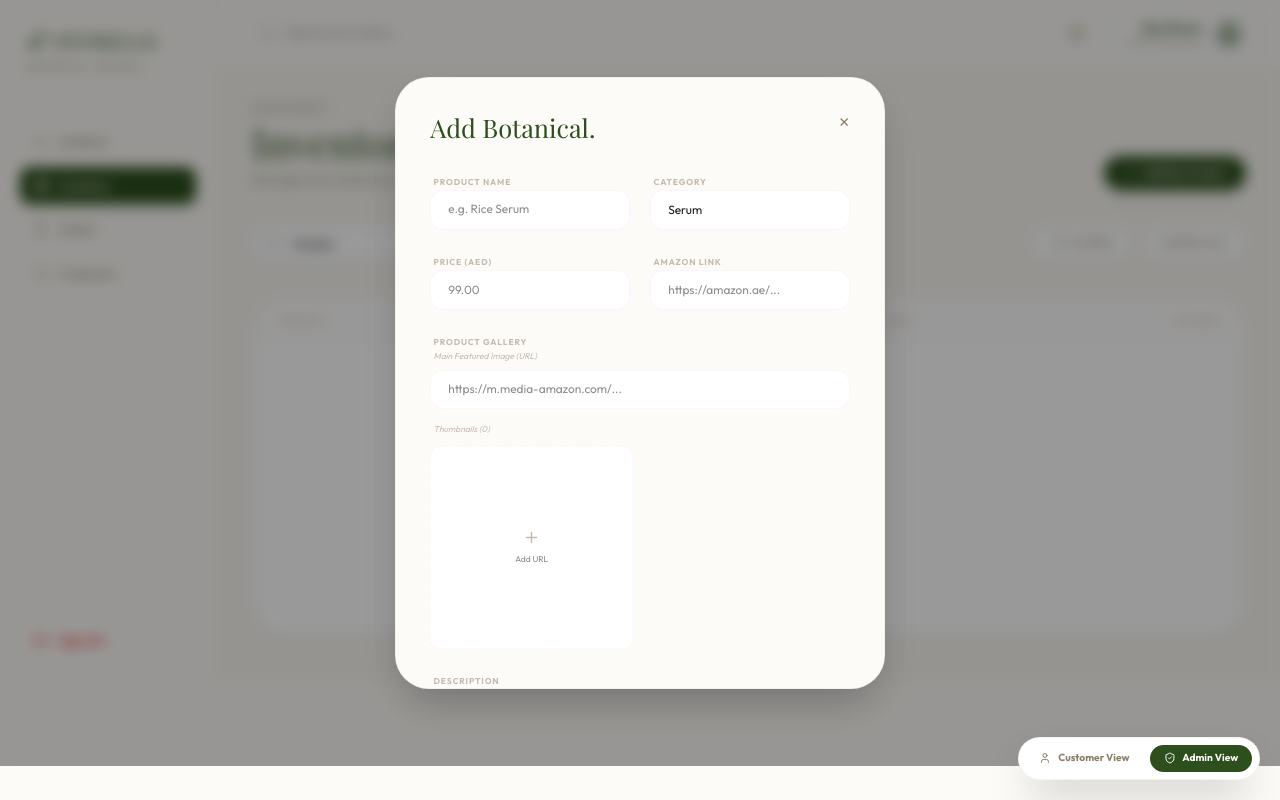
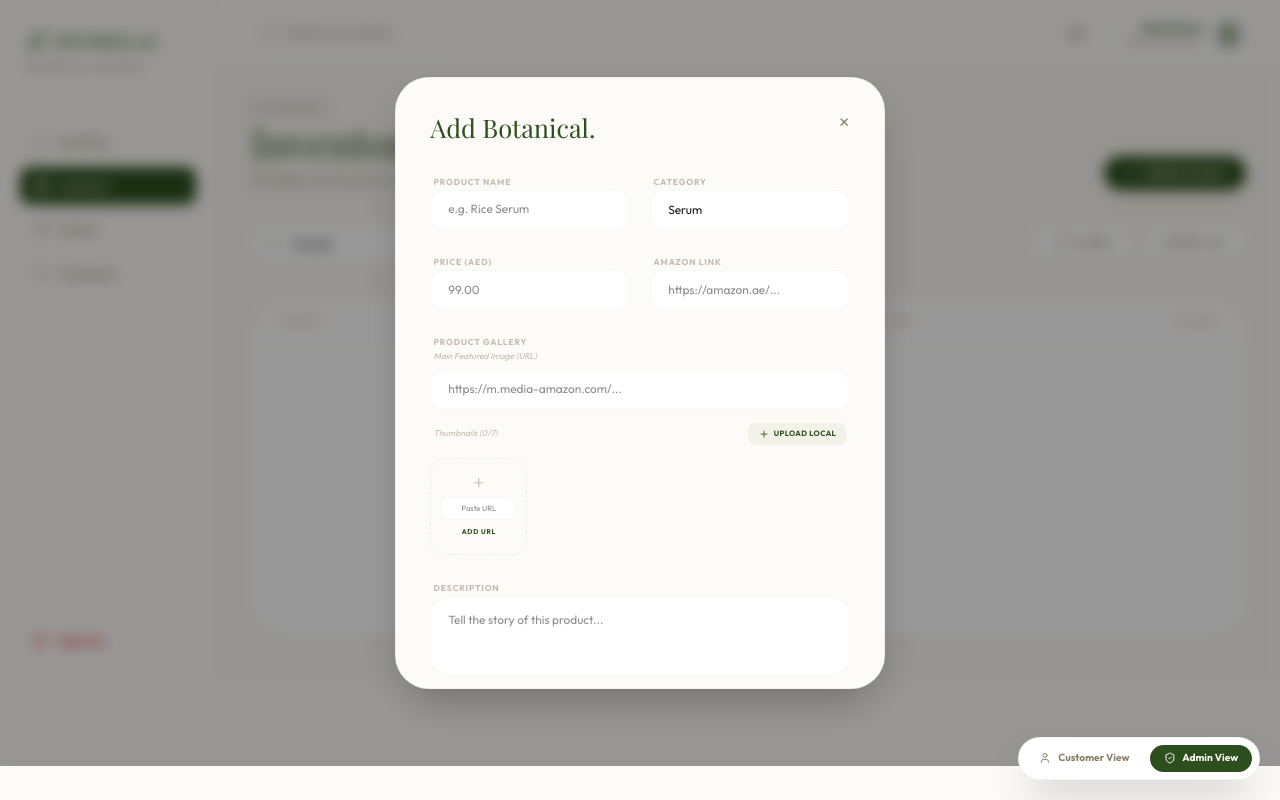
Before and after one commit to thameem89/hydrelle, a Next.js app: page /dashboard/admin/inventory in a window 1280 px wide. Both pictures are taken after typing "Sample" into the empty fields and a click on the button "Add New Product". Built offline with nearby package versions, Linux system fonts and the light colour scheme; a web font is replaced by a local one.

Commit message:
Admin upgrade: added local image upload, 7-image gallery limit, and improved URL addition

```diff
--- /dev/null
+++ b/app/api/upload/route.ts
@@ -0,0 +1,31 @@
+import { NextResponse } from 'next/server';
+import fs from 'fs';
+import path from 'path';
+
+export async function POST(request: Request) {
+  try {
+    const formData = await request.formData();
+    const file = formData.get('file') as File;
+
+    if (!file) {
+      return NextResponse.json({ success: false, error: 'No file uploaded' }, { status: 400 });
+    }
+
+    const buffer = Buffer.from(await file.arrayBuffer());
+    const fileName = `${Date.now()}-${file.name.replace(/\s+/g, '-')}`;
+    const uploadDir = path.join(process.cwd(), 'public', 'uploads');
+
+    if (!fs.existsSync(uploadDir)) {
+      fs.mkdirSync(uploadDir, { recursive: true });
+    }
+
+    const filePath = path.join(uploadDir, fileName);
+    fs.writeFileSync(filePath, buffer);
+
+    const relativePath = `/uploads/${fileName}`;
+    return NextResponse.json({ success: true, url: relativePath });
+  } catch (error) {
+    console.error('Upload error:', error);
+    return NextResponse.json({ success: false, error: 'Failed to upload file' }, { status: 500 });
+  }
+}
--- a/app/dashboard/admin/inventory/page.tsx
+++ b/app/dashboard/admin/inventory/page.tsx
@@ -226,43 +226,98 @@ const InventoryPage = () => {
                 </div>
 
                 {/* Gallery Management */}
-                <div className="space-y-3">
-                  <p className="text-[10px] text-earth-soft italic px-1">Thumbnails ({formData.images?.length || 0})</p>
-                  <div className="grid grid-cols-2 gap-4">
-                    {(formData as any).images?.map((img: string, idx: number) => (
-                      <div key={idx} className="relative group aspect-square bg-white rounded-xl border border-earth-soft/5 overflow-hidden">
+                <div className="space-y-4">
+                  <div className="flex items-center justify-between px-1">
+                    <p className="text-[10px] text-earth-soft italic">Thumbnails ({formData.images?.length || 0}/7)</p>
+                    <div className="flex gap-2">
+                      <label className="cursor-pointer bg-botanical-dark/5 hover:bg-botanical-dark/10 text-botanical-dark px-3 py-1.5 rounded-lg text-[9px] font-bold uppercase tracking-wider transition-colors flex items-center gap-1.5">
+                        <Plus size={12} />
+                        Upload Local
+                        <input
+                          type="file"
+                          className="hidden"
+                          accept="image/*"
+                          onChange={async (e) => {
+                            const file = e.target.files?.[0];
+                            if (file) {
+                              if ((formData.images?.length || 0) >= 7) {
+                                alert("Maximum 7 thumbnails allowed.");
+                                return;
+                              }
+                              const uploadData = new FormData();
+                              uploadData.append('file', file);
+                              const res = await fetch('/api/upload', { method: 'POST', body: uploadData });
+                              const result = await res.json();
+                              if (result.success) {
+                                setFormData({...formData, images: [...(formData.images || []), result.url]});
+                              }
+                            }
+                          }}
+                        />
+                      </label>
+                    </div>
+                  </div>
+
+                  <div className="grid grid-cols-2 md:grid-cols-4 gap-3">
+                    {(formData.images || []).map((img, idx) => (
+                      <div key={idx} className="relative group aspect-square bg-white rounded-2xl border border-earth-soft/5 overflow-hidden shadow-sm">
                         <img src={img} alt="" className="object-cover w-full h-full" />
                         <button
                           type="button"
                           onClick={() => {
-                            const newImages = [...(formData as any).images];
+                            const newImages = [...(formData.images || [])];
                             newImages.splice(idx, 1);
-                            setFormData({...formData, images: newImages} as any);
+                            setFormData({...formData, images: newImages});
                           }}
-                          className="absolute top-2 right-2 p-1.5 bg-red-500 text-white rounded-lg opacity-0 group-hover:opacity-100 transition-opacity"
+                          className="absolute top-2 right-2 p-1.5 bg-red-500/90 text-white rounded-lg opacity-0 group-hover:opacity-100 transition-opacity backdrop-blur-sm"
                         >
                           <Trash2 size={12} />
                         </button>
                       </div>
                     ))}
-                    <div className="aspect-square bg-white border-2 border-dashed border-earth-soft/10 rounded-xl flex flex-col items-center justify-center p-4 text-center space-y-2">
-                      <Plus size={20} className="text-earth-soft" />
+                    {(formData.images || []).length < 7 && (
+                      <div className="aspect-square bg-cream/50 border-2 border-dashed border-earth-soft/20 rounded-2xl flex flex-col items-center justify-center p-3 relative group">
+                        <div className="flex flex-col items-center gap-2 w-full">
+                          <Plus size={16} className="text-earth-soft" />
                           <input
                             type="text"
-                        placeholder="Add URL"
+                            placeholder="Paste URL"
+                            className="w-full text-[9px] bg-white border border-earth-soft/10 rounded-lg px-2 py-1.5 text-center focus:outline-none focus:ring-2 focus:ring-botanical-dark/10"
                             onKeyDown={(e) => {
                               if (e.key === 'Enter') {
                                 e.preventDefault();
-                            const val = (e.target as HTMLInputElement).value;
-                            if (val) {
-                              setFormData({...formData, images: [...((formData as any).images || []), val]} as any);
-                              (e.target as HTMLInputElement).value = '';
+                                const target = e.target as HTMLInputElement;
+                                if (target.value) {
+                                  if ((formData.images || []).length >= 7) {
+                                    alert("Maximum 7 thumbnails allowed.");
+                                    return;
+                                  }
+                                  setFormData({...formData, images: [...(formData.images || []), target.value]});
+                                  target.value = '';
                                 }
                               }
                             }}
-                        className="w-full text-[10px] bg-transparent text-center focus:outline-none"
                           />
+                          <button
+                            type="button"
+                            onClick={(e) => {
+                              const input = (e.currentTarget.previousSibling as HTMLInputElement);
+                              if (input.value) {
+                                if ((formData.images || []).length >= 7) {
+                                  alert("Maximum 7 thumbnails allowed.");
+                                  return;
+                                }
+                                setFormData({...formData, images: [...(formData.images || []), input.value]});
+                                input.value = '';
+                              }
+                            }}
+                            className="text-[8px] font-bold uppercase tracking-widest text-botanical-dark hover:underline"
+                          >
+                            Add URL
+                          </button>
                         </div>
+                      </div>
+                    )}
                   </div>
                 </div>
               </div>
```
Lines whose indentation alone changed are shown as unchanged.
